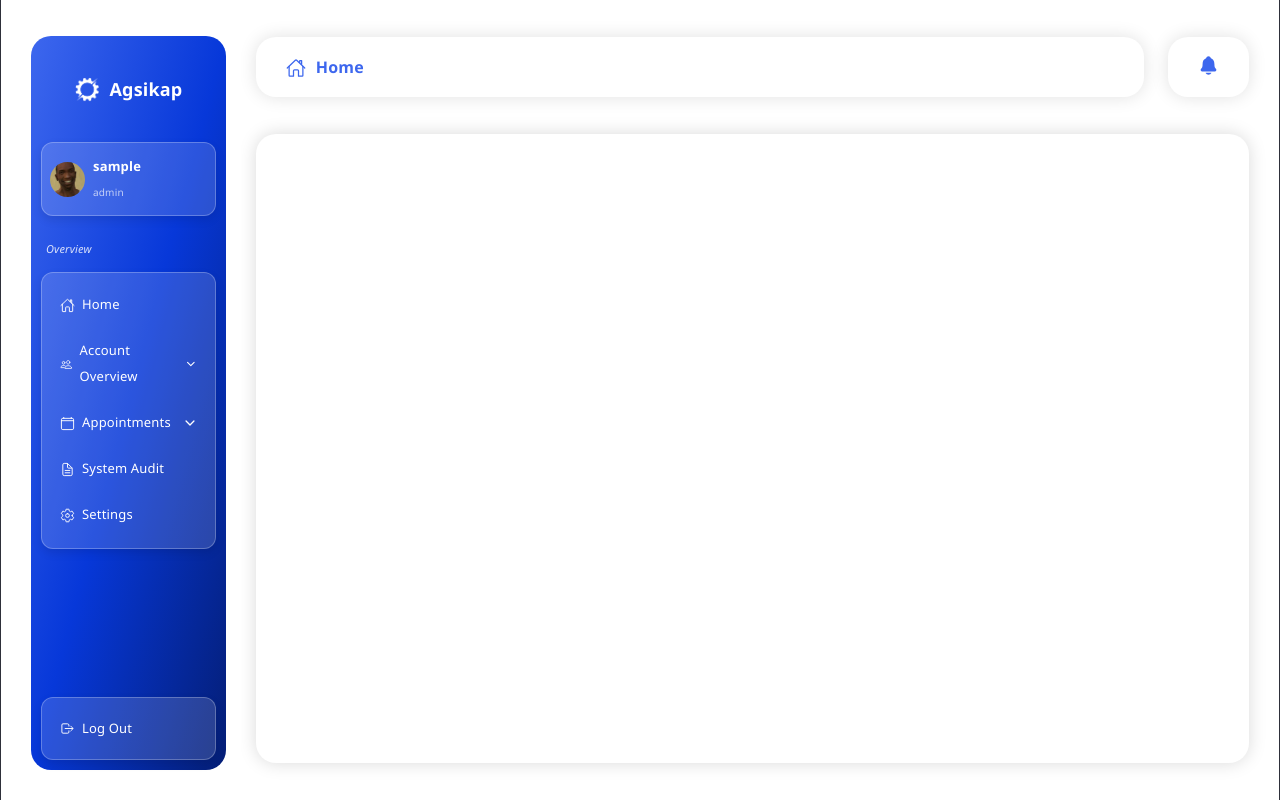
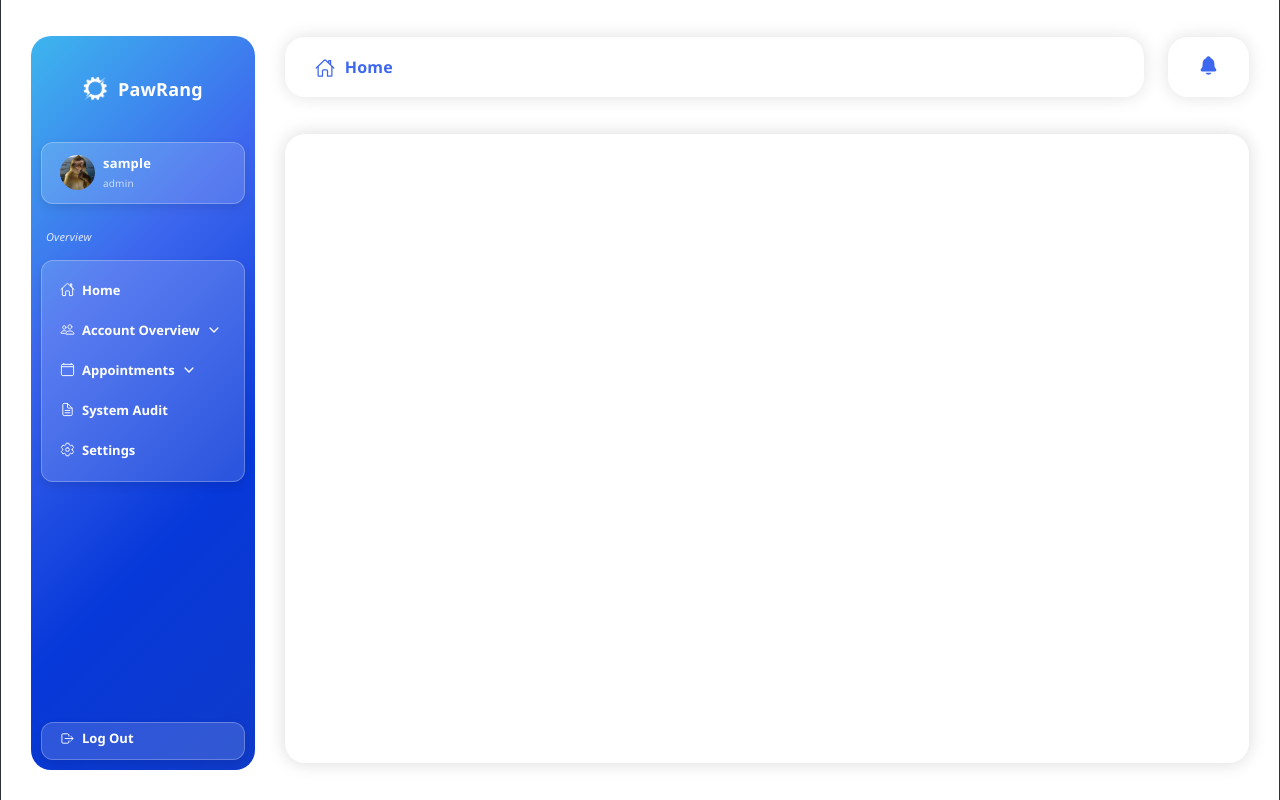
Before and after one commit to gu1ne4/PawRang, a React (Vite) app in the folder client/: page /home in a window 1280 px wide. Built offline with nearby package versions, Linux system fonts and the light colour scheme; no server answers; sample sign-in values are in the browser's storage.

Commit message:
dashboard

```diff
--- a/client/src/admin_pages/AdminDashboard.tsx
+++ b/client/src/admin_pages/AdminDashboard.tsx
@@ -1,29 +1,25 @@
 import React, { useState, useEffect } from 'react';
 import { useNavigate, useLocation } from 'react-router-dom';
 
-// Web icons equivalent to Ionicons
+// 🟢 Reusable Navbar
+import Navbar from '../reusable_components/NavBar';
+
+// Web icons
 import {
-  IoHomeOutline, IoPeopleOutline, IoChevronDownOutline, IoChevronUpOutline,
-  IoPersonOutline, IoMedkitOutline, IoCalendarClearOutline, IoCalendarOutline,
-  IoTodayOutline, IoTimeOutline, IoDocumentTextOutline, IoSettingsOutline,
-  IoLogOutOutline, IoNotifications, IoCheckmarkCircleOutline, IoCloseCircleOutline,
-  IoAlertCircleOutline
+  IoHomeOutline, IoNotifications, IoCheckmarkCircleOutline,
+  IoCloseCircleOutline, IoAlertCircleOutline
 } from 'react-icons/io5';
 
 // Import your converted CSS file
 import './AdminStyles.css';
 
-// Using standard imports for Vite images
-import logoImg from '../assets/AgsikapLogo-Temp.png';
-import defaultUserImg from '../assets/userImg.jpg';
-
 // --- TYPESCRIPT INTERFACES ---
 interface CurrentUser {
-  id?: string | number;
+id?: string | number;
   pk?: string | number;
-  username?: string;
+  username: string;
   fullName?: string;
-  role?: string;
+  role: string;
   userImage?: string;
 }
 
@@ -36,18 +32,11 @@ interface ModalConfigType {
 }
 
 export default function AdminDashboardPage() {
-    // React Router Dom hooks for web navigation
     const navigate = useNavigate();
     const location = useLocation();
-
-    // Check if the current path matches the home route
-    const isActive = location.pathname === '/Home' || location.pathname === '/';
-
-    const API_URL = 'http://localhost:5000'; // Platform check removed, assuming web
+    const API_URL = 'http://localhost:5000';
 
     const [currentUser, setCurrentUser] = useState<CurrentUser | null>(null);
-    const [showAccountDropdown, setShowAccountDropdown] = useState<boolean>(false);
-    const [showAppointmentsDropdown, setShowAppointmentsDropdown] = useState<boolean>(false);
 
     // 1. MODAL STATE FOR CUSTOM ALERT
     const [modalVisible, setModalVisible] = useState<boolean>(false);
@@ -92,7 +81,6 @@ export default function AdminDashboardPage() {
           console.error("Logout audit failed:", error);
         }
 
-        // Web uses localStorage instead of AsyncStorage (synchronous)
         localStorage.removeItem('userSession');
         setCurrentUser(null);
         navigate('/Login');
@@ -100,7 +88,6 @@ export default function AdminDashboardPage() {
     };
 
     useEffect(() => {
-      // Web local storage is synchronous, no need for async/await here
       try {
         const session = localStorage.getItem('userSession');
         if (session) {
@@ -114,160 +101,10 @@ export default function AdminDashboardPage() {
   return (
     <div className="biContainer">
 
-      {/* NAVBAR */}
-      <div className="navbarContainer">
-        <div
-          className="navBody"
-          style={{ background: 'linear-gradient(to bottom right, #3d67ee, #0738D9, #041E76)' }}
-        >
-          {/* LOGO AND BRAND NAME */}
-          <div className="navTitle" style={{ gap: '10px' }}>
-            <img
-              src={logoImg}
-              style={{ width: '25px', height: '25px', marginTop: '1px', objectFit: 'contain' }}
-              alt="Agsikap Logo"
-            />
-            <span className="brandFont">Agsikap</span>
-          </div>
+      {/* 🟢 REUSABLE NAVBAR INSERTED HERE */}
+      <Navbar currentUser={currentUser} onLogout={handleLogoutPress} />
 
-          <div className="glassContainer" style={{ paddingLeft: '8px' }}>
-            <div className="navAccount" style={{ gap: '8px' }}>
-              <img
-                src={(currentUser && currentUser.userImage) ? currentUser.userImage : defaultUserImg}
-                style={{ width: '35px', height: '35px', borderRadius: '25px', marginTop: '2px', objectFit: 'cover' }}
-                alt="User Profile"
-              />
-              <div>
-                <div style={{ color: '#fff', fontSize: '13px', fontWeight: '600' }}>
-                  {currentUser ? currentUser.username : "Loading..."}
-                </div>
-                <div style={{ color: 'rgba(255, 255, 255, 0.7)', fontSize: '10px' }}>
-                  {currentUser ? currentUser.role : "..."}
-                </div>
-              </div>
-            </div>
-          </div>
-
-          <span style={{ color: 'rgba(255, 255, 255, 0.83)', fontSize: '11px', fontStyle: 'italic', marginLeft: '5px', marginTop: '20px' }}>
-            Overview
-          </span>
-
-          {/* NAVIGATION MENU */}
-          <div className="glassContainer">
-            <div className={isActive ? "selectedGlass" : ""} style={{ marginTop: '8px' }}>
-              <div className="navBtn" onClick={() => navigate('/Home')} style={{ cursor: 'pointer' }}>
-                <IoHomeOutline size={15} color="#fffefe" style={{ marginTop: '2px' }}/>
-                <span className="navFont" style={{ fontWeight: '400' }}>Home</span>
-              </div>
-            </div>
-
-            <div>
-              {/* Parent Button */}
-              <div
-                className="navBtn"
-                onClick={() => setShowAccountDropdown(!showAccountDropdown)}
-                style={{ cursor: 'pointer' }}
-              >
-                <IoPeopleOutline size={15} color="#fffefe" style={{ marginTop: '2px' }}/>
-                <span className="navFont" style={{ fontWeight: '400' }}>Account Overview</span>
-                {showAccountDropdown ? (
-                  <IoChevronUpOutline size={14} color="#fffefe" style={{ marginLeft: '5px', marginTop: '2px' }} />
-                ) : (
-                  <IoChevronDownOutline size={14} color="#fffefe" style={{ marginLeft: '5px', marginTop: '2px' }} />
-                )}
-              </div>
-
-              {/* Dropdown Subcategories */}
-              {showAccountDropdown && (
-                <div style={{ marginLeft: '25px', marginTop: '5px' }}>
-                  <div>
-                    <div className="navBtn" onClick={() => navigate('/Accounts')} style={{ cursor: 'pointer' }}>
-                      <IoPersonOutline size={14} color="#fffefe" style={{ marginTop: '2px' }}/>
-                      <span className="navFont" style={{ fontWeight: '400', fontSize: '12px' }}>Employees</span>
-                    </div>
-                  </div>
-
-                  <div>
-                    <div className="navBtn" onClick={() => navigate('/UserAccounts')} style={{ cursor: 'pointer' }}>
-                      <IoMedkitOutline size={14} color="#fffefe" style={{ marginTop: '2px' }}/>
-                      <span className="navFont" style={{ fontWeight: '400', fontSize: '12px' }}>Users / Patients</span>
-                    </div>
-                  </div>
-                </div>
-              )}
-            </div>
-
-            <div>
-              {/* Parent Button */}
-              <div
-                className="navBtn"
-                onClick={() => setShowAppointmentsDropdown(!showAppointmentsDropdown)}
-                style={{ cursor: 'pointer' }}
-              >
-                <IoCalendarClearOutline size={15} color="#fffefe" style={{ marginTop: '2px' }}/>
-                <span className="navFont" style={{ fontWeight: '400' }}>Appointments</span>
-                {showAppointmentsDropdown ? (
-                  <IoChevronUpOutline size={14} color="#fffefe" style={{ marginLeft: '5px', marginTop: '2px' }} />
-                ) : (
-                  <IoChevronDownOutline size={14} color="#fffefe" style={{ marginLeft: '5px', marginTop: '2px' }} />
-                )}
-              </div>
-
-              {/* Dropdown Subcategories */}
-              {showAppointmentsDropdown && (
-                <div style={{ marginLeft: '25px', marginTop: '5px' }}>
-                  <div>
-                    <div className="navBtn" onClick={() => navigate('/Schedule')} style={{ cursor: 'pointer' }}>
-                      <IoCalendarOutline size={14} color="#fffefe" style={{ marginTop: '2px' }}/>
-                      <span className="navFont" style={{ fontWeight: '400', fontSize: '12px' }}>Schedule</span>
-                    </div>
-                  </div>
-
-                  <div>
-                    <div className="navBtn" onClick={() => navigate('/AvailSettings')} style={{ cursor: 'pointer' }}>
-                      <IoTodayOutline size={14} color="#fffefe" style={{ marginTop: '2px' }}/>
-                      <span className="navFont" style={{ fontWeight: '400', fontSize: '12px' }}>Availability Settings</span>
-                    </div>
-                  </div>
-
-                  <div>
-                    <div className="navBtn" onClick={() => navigate('/History')} style={{ cursor: 'pointer' }}>
-                      <IoTimeOutline size={14} color="#fffefe" style={{ marginTop: '2px' }}/>
-                      <span className="navFont" style={{ fontWeight: '400', fontSize: '12px' }}>History</span>
-                    </div>
-                  </div>
-                </div>
-              )}
-            </div>
-
-            <div>
-              <div className="navBtn" onClick={() => navigate('/Audit')} style={{ cursor: 'pointer' }}>
-                <IoDocumentTextOutline size={15} color="#fffefe" style={{ marginTop: '2px' }}/>
-                <span className="navFont" style={{ fontWeight: '400' }}>System Audit</span>
-              </div>
-            </div>
-
-            <div>
-              <div className="navBtn" onClick={() => navigate('/Settings')} style={{ cursor: 'pointer' }}>
-                <IoSettingsOutline size={15} color="#fffefe" style={{ marginTop: '2px' }}/>
-                <span className="navFont" style={{ fontWeight: '400' }}>Settings</span>
-              </div>
-            </div>
-
-          </div>
-
-          <div style={{ flex: 1, display: 'flex', flexDirection: 'column', justifyContent: 'flex-end' }}>
-            <div className="glassContainer" style={{ paddingTop: '12px', paddingBottom: '3px' }}>
-              <div className="navBtn" onClick={handleLogoutPress} style={{ cursor: 'pointer' }}>
-                <IoLogOutOutline size={15} color="#fffefe" style={{ marginTop: '2px' }}/>
-                <span className="navFont" style={{ fontWeight: '400' }}>Log Out</span>
-              </div>
-            </div>
-          </div>
-
-        </div>
-      </div>
-
+      {/* BODY */}
       <div className="bodyContainer">
         <div className="topContainer">
           <div className="subTopContainer">
@@ -283,69 +120,40 @@ export default function AdminDashboardPage() {
 
         {/* TABLE CONTAINER */}
         <div className="tableContainer">
-
+          {/* Add your Dashboard Widgets, Charts, or Tables here in the future! */}
         </div>
       </div>
 
-      {/* 4. CUSTOM ALERT MODAL COMPONENT (Web implementation) */}
+      {/* 4. UNIFIED CUSTOM ALERT MODAL */}
       {modalVisible && (
-        <div style={{
-          position: 'fixed', top: 0, left: 0, right: 0, bottom: 0,
-          backgroundColor: 'rgba(0,0,0,0.5)',
-          display: 'flex', justifyContent: 'center', alignItems: 'center',
-          zIndex: 1000
-        }}>
-          <div style={{
-            backgroundColor: 'white', padding: '25px', borderRadius: '12px',
-            width: '80%', maxWidth: '350px', display: 'flex', flexDirection: 'column',
-            alignItems: 'center', boxShadow: '0px 5px 15px rgba(0,0,0,0.3)'
-          }}>
-            {modalConfig.type === 'success' ? (
-              <IoCheckmarkCircleOutline size={55} color="#2e9e0c" />
-            ) : modalConfig.type === 'error' ? (
-              <IoCloseCircleOutline size={55} color="#d93025" />
+        <div className="modalOverlay">
+          <div className="alertModal">
+            <div className="alertIcon">
+              {modalConfig.type === 'success' ? <IoCheckmarkCircleOutline size={55} color="#2e9e0c" /> :
+               modalConfig.type === 'error' ? <IoCloseCircleOutline size={55} color="#d93025" /> :
+               <IoAlertCircleOutline size={55} color="#3d67ee" />}
+            </div>
+
+            <h3 className="alertTitle">{modalConfig.title}</h3>
+
+            {typeof modalConfig.message === 'string' ? (
+              <p className="alertMessage">{modalConfig.message}</p>
             ) : (
-              <IoAlertCircleOutline size={55} color="#3d67ee" />
+              <div style={{ marginBottom: '25px' }}>{modalConfig.message}</div>
             )}
 
-            <h2 style={{ fontSize: '20px', fontWeight: 'bold', margin: '10px 0', fontFamily: '"Segoe UI", sans-serif', color: 'black' }}>
-              {modalConfig.title}
-            </h2>
-
-            {typeof modalConfig.message === 'string' ? (
-              <p style={{ textAlign: 'center', color: '#666', marginBottom: '25px', fontSize: '14px' }}>
-                {modalConfig.message}
-              </p>
-            ) : (
-              <div style={{ marginBottom: '25px' }}>
-                {modalConfig.message}
-              </div>
-            )}
-
-            <div style={{ display: 'flex', flexDirection: 'row', gap: '15px', width: '100%', justifyContent: 'center' }}>
+            <div className="alertActions">
               {modalConfig.showCancel && (
-                <button
-                  onClick={() => setModalVisible(false)}
-                  style={{
-                    padding: '10px 20px', backgroundColor: '#f0f0f0', border: 'none',
-                    borderRadius: '8px', minWidth: '100px', cursor: 'pointer',
-                    color: '#333', fontWeight: '600'
-                  }}
-                >
+                <button className="alertBtn cancelAlertBtn" onClick={() => setModalVisible(false)}>
                   Cancel
                 </button>
               )}
 
               <button
+                className={`alertBtn ${modalConfig.type === 'error' ? 'errorBtn' : 'confirmAlertBtn'}`}
                 onClick={() => {
                   setModalVisible(false);
                   if (modalConfig.onConfirm) modalConfig.onConfirm();
-                }}
-                style={{
-                  padding: '10px 20px',
-                  backgroundColor: modalConfig.type === 'error' ? '#d93025' : '#3d67ee',
-                  border: 'none', borderRadius: '8px', minWidth: '100px', cursor: 'pointer',
-                  color: 'white', fontWeight: '600'
                 }}
               >
                 {modalConfig.type === 'confirm' ? 'Confirm' : 'OK'}
```
